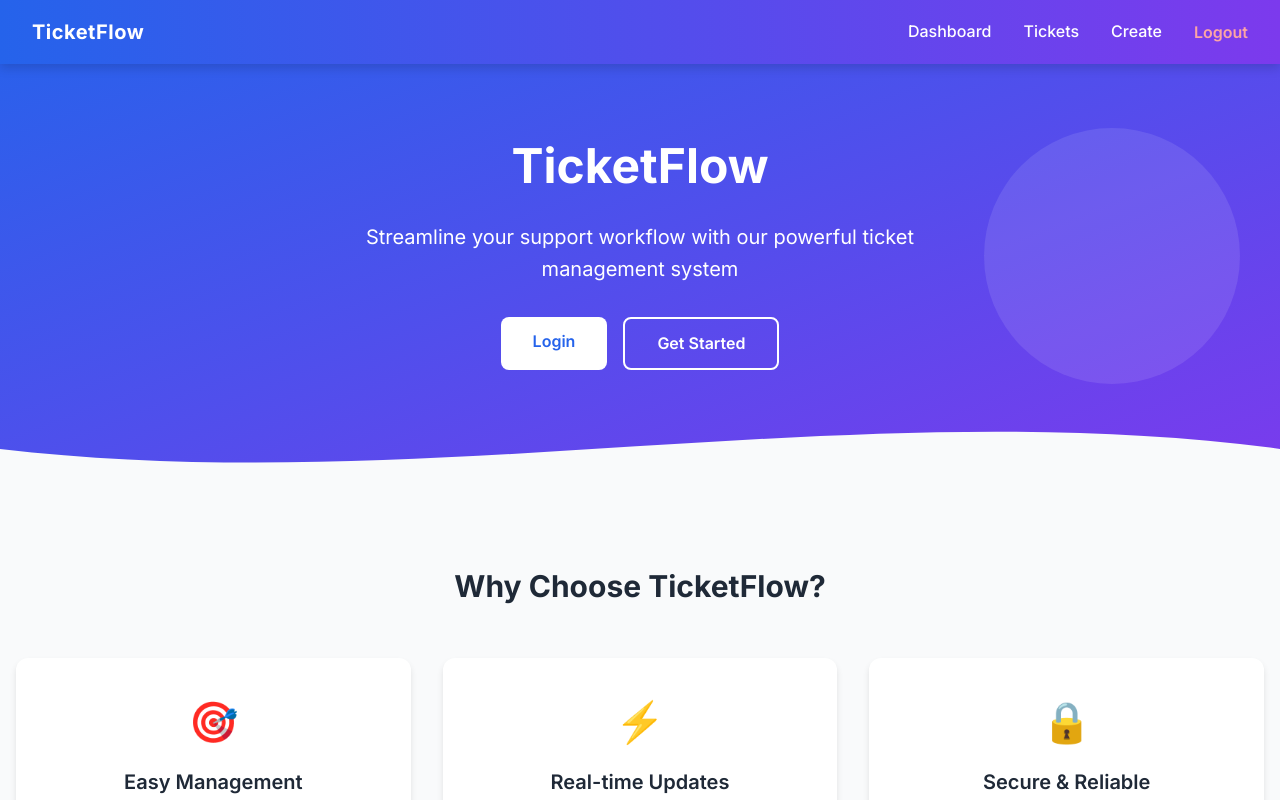
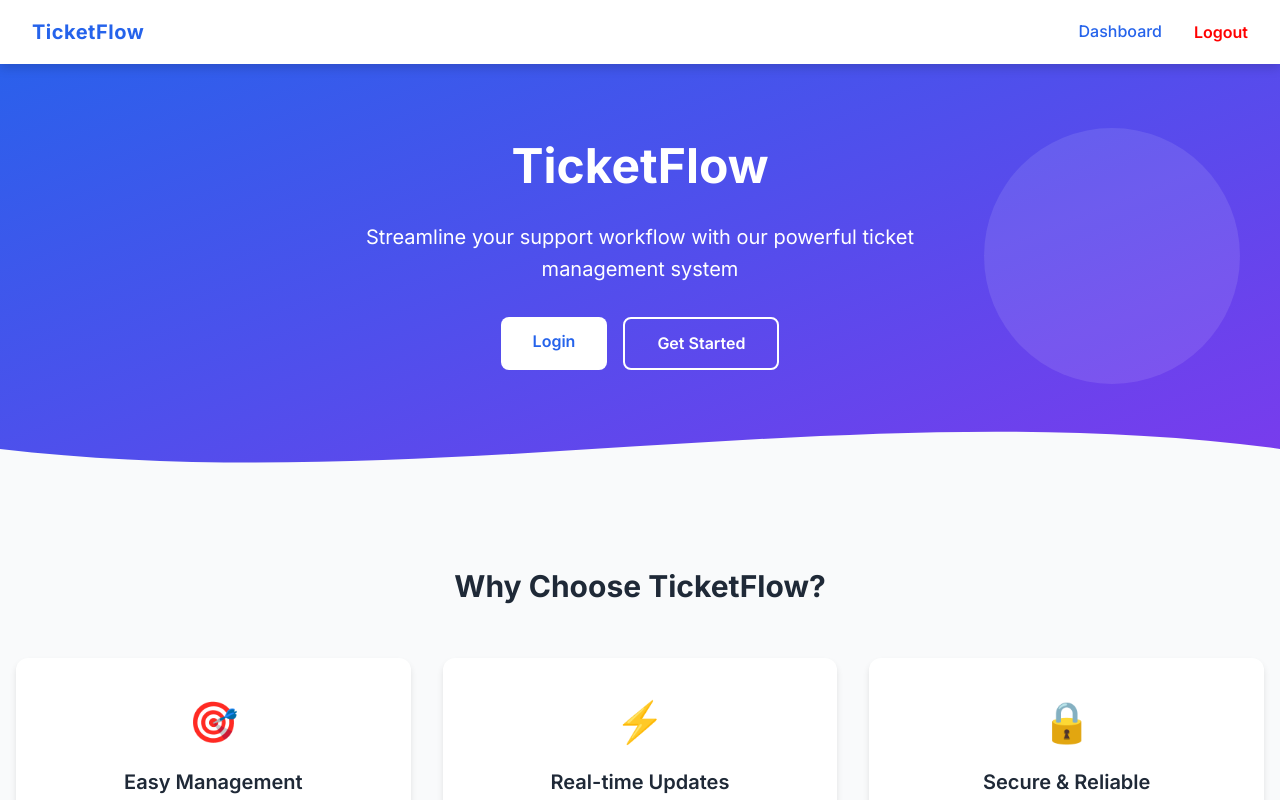
Before and after one commit to maxixo/ticket-flow-react, a React (Vite) app: page / in a window 1280 px wide. Shown: the top 800 px of the page. Built offline with nearby package versions, Linux system fonts and the light colour scheme.

Commit message:
fix build

```diff
--- a/src/components/Navbar.tsx
+++ b/src/components/Navbar.tsx
@@ -23,7 +23,7 @@ export default function Navbar() {
     <nav
       className="navbar"
       style={{
-        background: "linear-gradient(to right, #2563eb, #7c3aed)",
+        background: "white",
         color: "#fff",
         display: "flex",
         justifyContent: "space-between",
@@ -40,6 +40,7 @@ export default function Navbar() {
       {/* ✅ Logo text cleaned — no stray characters */}
       <div
         style={{
+          color: "#2563eb",
           fontWeight: 700,
           fontSize: "1.25rem",
           letterSpacing: "0.5px",
@@ -87,7 +88,7 @@ export default function Navbar() {
           to="/dashboard"
           onClick={() => handleLinkClick("/dashboard")}
           style={{
-            color: "white",
+            color: "#2563eb",
             textDecoration: "none",
             fontWeight: 500,
             fontSize: "1rem",
@@ -96,38 +97,14 @@ export default function Navbar() {
           Dashboard
         </Link>
 
-        <Link
-          to="/tickets"
-          onClick={() => handleLinkClick("/tickets")}
-          style={{
-            color: "white",
-            textDecoration: "none",
-            fontWeight: 500,
-            fontSize: "1rem",
-          }}
-        >
-          Tickets
-        </Link>
 
-        <Link
-          to="/tickets/create"
-          onClick={() => handleLinkClick("/tickets/create")}
-          style={{
-            color: "white",
-            textDecoration: "none",
-            fontWeight: 500,
-            fontSize: "1rem",
-          }}
-        >
-          Create
-        </Link>
 
         <button
           onClick={() => handleLinkClick("/login")}
           style={{
             background: "none",
             border: "none",
-            color: "#fca5a5",
+            color: "red",
             fontWeight: 600,
             cursor: "pointer",
             fontSize: "1rem",
```
